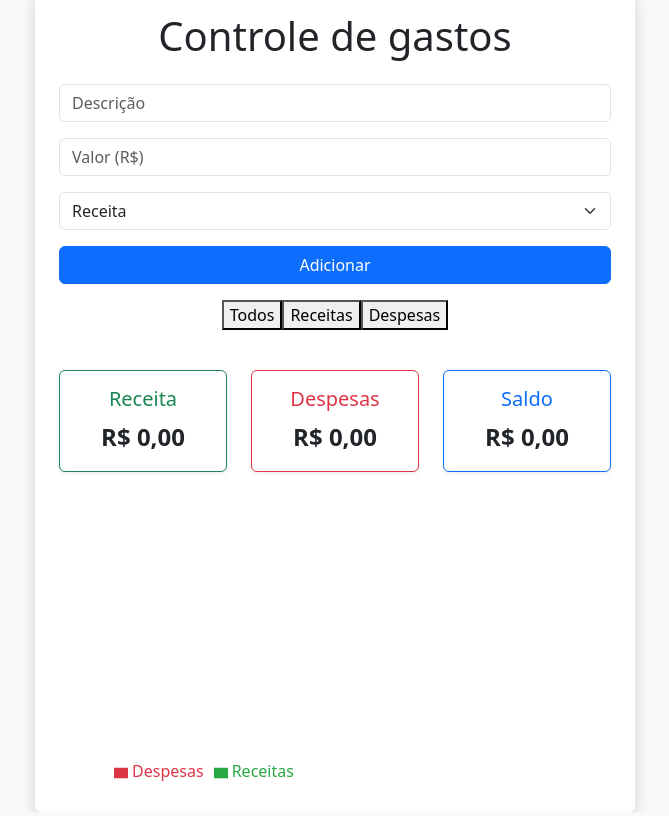
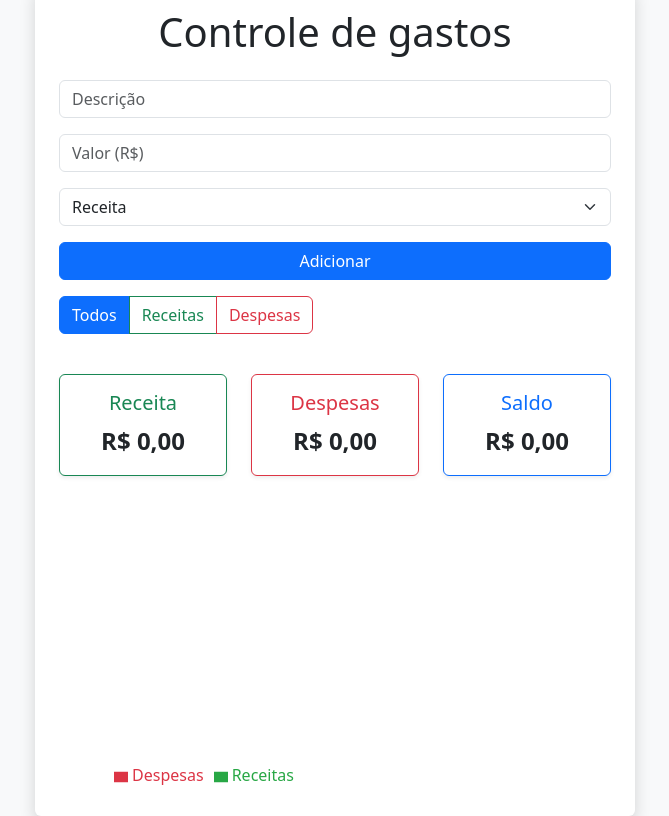
Before and after one commit to mikaeljuliao/controle-de-gasto-react, a React (Vite) app: page / in a window 1280 px wide. Shown: the whole page, without its empty margins (305-974 px from the left). Built offline with nearby package versions, Linux system fonts and the light colour scheme.

Commit message:
coloquei estilo para os botões de filtro

```diff
--- a/src/App.jsx
+++ b/src/App.jsx
@@ -123,10 +123,10 @@ export default function App() {
         />
 
 
-       <div className='mb-3 text-center'>
-        <button onClick={() => setFiltro('Todos')}>Todos</button>
-        <button onClick={() => setFiltro('Receita') }>Receitas</button>
-        <button onClick={() => setFiltro("Despesa")}>Despesas</button>
+       <div className='btn-group mb-3 w-100" role="group" '>
+        <button className={`btn ${filtro === "Todos" ? "btn-primary" : "btn-outline-primary"}`} onClick={() => setFiltro('Todos')}>Todos</button>
+        <button className= {` btn ${filtro == 'receita' ? 'btn-success' : 'btn-outline-success'}`} onClick={() => setFiltro('Receita') }>Receitas</button>
+        <button className={` btn ${filtro === 'despesa' ? 'btn-danger' : 'btn-outline-danger'}`} onClick={() => setFiltro("Despesa")}>Despesas</button>
        </div>
         {/* Lista de gastos */}
         <ListaGastos
```
